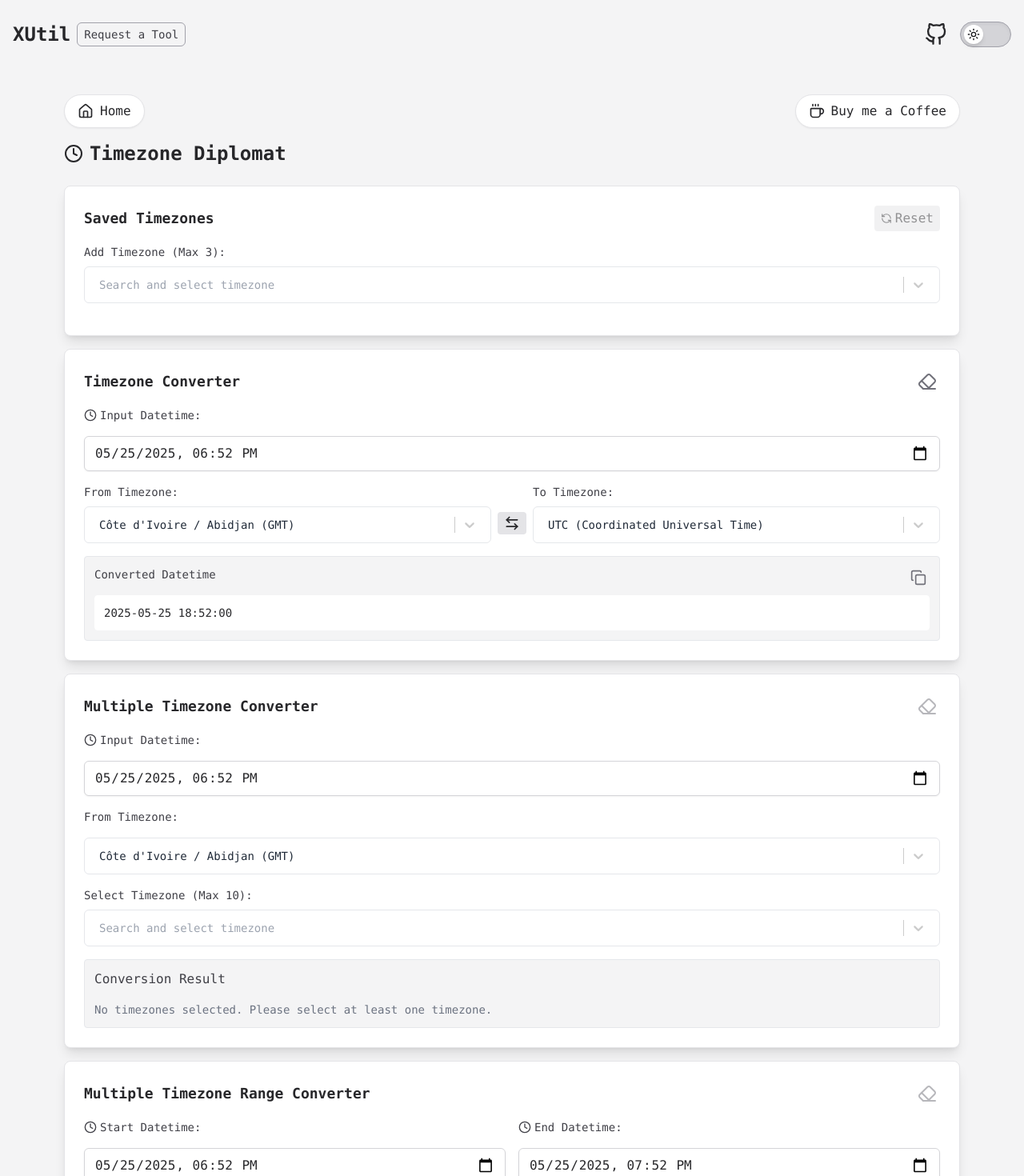
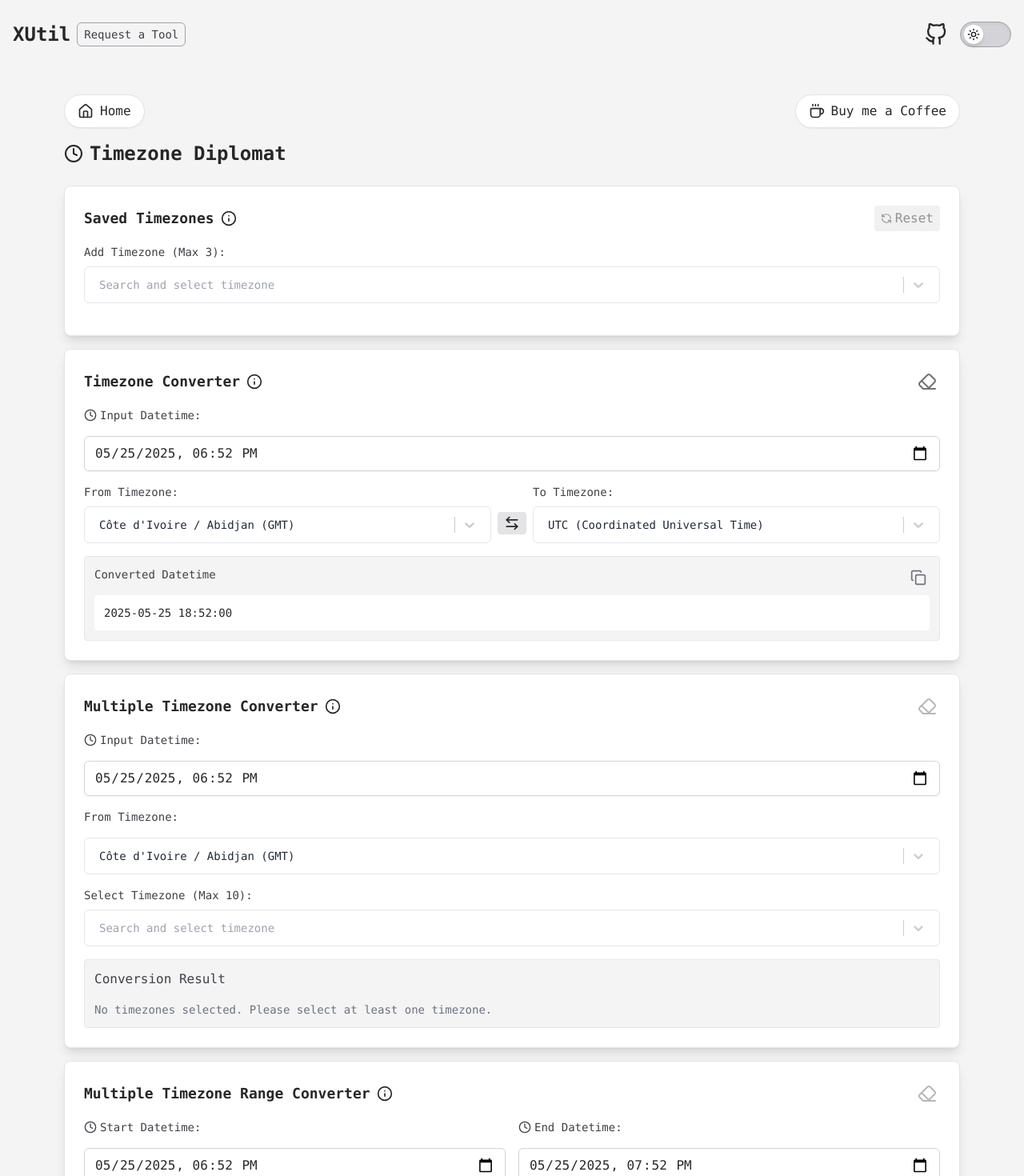
Before and after one commit to RohitPModani/xutil, a React (Vite) app: page /timezone in a window 1280 px wide. Shown: the top 1470 px of the page at 80% size. Built offline with nearby package versions, Linux system fonts and the light colour scheme.

Commit message:
Added info to timezone functionalities

```diff
--- a/src/pages/Converters/TimezoneConverter.tsx
+++ b/src/pages/Converters/TimezoneConverter.tsx
@@ -13,11 +13,55 @@ import seoDescriptions from '../../data/seoDescriptions';
 import { updateToolUsage } from '../../utils/toolUsage';
 import { CITY_TIMEZONES, TimezoneOption } from '../../data/cityTimezones';
 import { useMediaQuery } from '../../hooks/useMediaQuery';
-import { ArrowLeftRight, ArrowUpDown, Clock, RefreshCcw, Trash2 } from 'lucide-react';
+import { ArrowLeftRight, ArrowUpDown, Clock, Info, RefreshCcw, Trash2, X } from 'lucide-react';
+
+// InfoDialog component for displaying section information
+interface InfoDialogProps {
+  isOpen: boolean;
+  onClose: () => void;
+  title: string;
+  content: string;
+}
+
+const InfoDialog: React.FC<InfoDialogProps> = ({ isOpen, onClose, title, content }) => {
+  if (!isOpen) return null;
+
+  return (
+    <div
+      className="fixed inset-0 z-50 flex items-center justify-center bg-black bg-opacity-50"
+      role="dialog"
+      aria-labelledby="dialog-title"
+      aria-modal="true"
+      onClick={onClose}
+    >
+      <div
+        className="bg-white dark:bg-zinc-800 rounded-lg p-4 max-w-md w-full mx-4 shadow-lg relative flex flex-col"
+        onClick={(e) => e.stopPropagation()}
+      >
+        {/* Title and Close Button Row */}
+        <div className="flex items-center justify-between mb-2">
+          <h3 id="dialog-title" className="text-lg font-semibold">
+            {title}
+          </h3>
+          <button
+            onClick={onClose}
+            className="text-zinc-500 dark:text-zinc-400 hover:text-zinc-800 dark:hover:text-white focus:outline-none transition-colors"
+            aria-label="Close dialog"
+          >
+            <X className="w-5 h-5" aria-hidden="true" />
+          </button>
+        </div>
+
+        {/* Dialog Content */}
+        <p className="text-sm text-zinc-800 dark:text-zinc-200">{content}</p>
+      </div>
+    </div>
+  );
+
+};
 
 function TimezoneConverter() {
   const seo = seoDescriptions.timezone;
-  // Update state to use datetime-local format (YYYY-MM-DDTHH:mm)
   const [datetimeStr, setDatetimeStr] = useState(moment().format('YYYY-MM-DDTHH:mm'));
   const [fromZone, setFromZone] = useState<TimezoneOption | null>(null);
   const [toZone, setToZone] = useState<TimezoneOption | null>(null);
@@ -28,7 +72,7 @@ function TimezoneConverter() {
   const [isFromZoneDST, setIsFromZoneDST] = useState(false);
   const [isToZoneDST, setIsToZoneDST] = useState(false);
   const [savedTimezones, setSavedTimezones] = useState<TimezoneOption[]>([]);
-  const [currentTime, setCurrentTime] = useState(moment().format('YYYY-MM-DD HH:mm:ss')); // Keep for saved timezones
+  const [currentTime, setCurrentTime] = useState(moment().format('YYYY-MM-DD HH:mm:ss'));
   const [multiZoneDatetime, setMultiZoneDatetime] = useState(moment().format('YYYY-MM-DDTHH:mm'));
   const [selectedMultiZones, setSelectedMultiZones] = useState<TimezoneOption[]>([]);
   const [rangeStartDatetime, setRangeStartDatetime] = useState(moment().format('YYYY-MM-DDTHH:mm'));
@@ -36,12 +80,39 @@ function TimezoneConverter() {
   const [selectedRangeZones, setSelectedRangeZones] = useState<TimezoneOption[]>([]);
   const [multiZoneFromZone, setMultiZoneFromZone] = useState<TimezoneOption | null>(null);
   const [rangeZoneFromZone, setRangeZoneFromZone] = useState<TimezoneOption | null>(null);
+  const [isDialogOpen, setIsDialogOpen] = useState(false);
+  const [dialogTitle, setDialogTitle] = useState('');
+  const [dialogContent, setDialogContent] = useState('');
   const isMobile = useMediaQuery('(max-width: 640px)');
   const [isDark, setIsDark] = useState(() =>
     typeof document !== 'undefined' ? document.documentElement.classList.contains('dark') : false
   );
 
   const allTimezones = CITY_TIMEZONES.flatMap((group) => group.options);
+
+  // Info dialog content for each section
+  const sectionInfo = {
+    savedTimezones: {
+      title: 'Saved Timezones',
+      content:
+        'Keep track of up to three important timezones—like your remote team, travel destinations, or family abroad. Just pick a city from the dropdown to add it to your saved list. You’ll instantly see the live local time for each one. Need a reset? You can remove individual timezones using the trash icon or clear all with the "Reset" button. These timezones are saved in your browser so they’re always ready when you come back.',
+    },
+    timezoneConverter: {
+      title: 'Timezone Converter',
+      content:
+        'Quickly convert any date and time from one timezone to another. Just enter the date and time, pick a "From" timezone and a "To" timezone, and get the accurate result—DST (Daylight Saving Time) handled automatically. You can even swap the timezones with a click to reverse the conversion. It’s perfect for scheduling meetings across countries or checking what time it’ll be somewhere else.',
+    },
+    multipleTimezoneConverter: {
+      title: 'Multiple Timezone Converter',
+      content:
+        'Convert a single date and time across up to ten timezones at once. Select your base timezone, pick multiple others to compare, and get all their local times in one place. This is super handy for global teams, international events, or simply syncing across time zones. You can copy all results in one click or reset to start over.',
+    },
+    multipleTimezoneRangeConverter: {
+      title: 'Multiple Timezone Range Converter',
+      content:
+        'Plan a time range (like a meeting or event window) across multiple timezones. Set a start and end time, choose your base timezone, and add up to ten others to see how the full time range translates. It’s ideal for scheduling events that span time, like webinars or project sprints, and ensures everyone knows their local time slot. You can copy the results or clear everything with ease.',
+    },
+  };
 
   // Load saved timezones
   useEffect(() => {
@@ -341,12 +412,18 @@ function TimezoneConverter() {
     return acc;
   }, {} as Record<string, { start: string; end: string }>);
 
+  // Handle info icon click
+  const handleInfoClick = (section: keyof typeof sectionInfo) => {
+      setDialogTitle(sectionInfo[section].title);
+      setDialogContent(sectionInfo[section].content);
+      setIsDialogOpen(true);
+  };
+
   // Custom filter and styles for react-select
   const filterOption = ({ label }: TimezoneOption, input: string): boolean => {
     return input ? label.toLowerCase().includes(input.toLowerCase()) : true;
   };
 
-  // Custom styles for react-select
   const customSelectStyles = {
     control: (provided: any, state: any) => ({
       ...provided,
@@ -419,10 +496,27 @@ function TimezoneConverter() {
           <Clock className="mr-2" size={24} /> {seo.title}
         </h2>
 
-        {/* Saved Timezones Section  */}
+        {/* Info Dialog */}
+        <InfoDialog
+          isOpen={isDialogOpen}
+          onClose={() => setIsDialogOpen(false)}
+          title={dialogTitle}
+          content={dialogContent}
+        />
+
+        {/* Saved Timezones Section */}
         <SectionCard className="mb-4">
           <div className="flex items-center justify-between mb-4">
-            <h3 className="text-lg font-semibold">Saved Timezones</h3>
+            <div className='flex items-center gap-2'>
+              <h3 className="text-lg font-semibold">Saved Timezones</h3>
+              <button
+                onClick={() => handleInfoClick('savedTimezones')}
+                aria-label="Information about Saved Timezones section"
+                title="Learn more about Saved Timezones"
+              >
+                <Info className='w-5 h-5' />
+              </button>
+            </div>
             <button
               onClick={handleClearSavedTimezones}
               disabled={savedTimezones.length === 0}
@@ -479,7 +573,16 @@ function TimezoneConverter() {
         {/* Timezone Converter Section */}
         <SectionCard className="mb-4">
           <div className="flex items-center justify-between mb-4">
-            <h3 className="text-lg font-semibold">Timezone Converter</h3>
+            <div className='flex items-center gap-2'>
+              <h3 className="text-lg font-semibold">Timezone Converter</h3>
+              <button
+                onClick={() => handleInfoClick('timezoneConverter')}
+                aria-label="Information about Timezone Converter section"
+                title="Learn more about Timezone Converter"
+              >
+                <Info className='w-5 h-5' />
+              </button>
+            </div>
             <ClearButton
               onClick={handleClear}
               disabled={!datetimeStr && !convertedDatetime && !error}
@@ -575,7 +678,16 @@ function TimezoneConverter() {
         {/* Multiple Timezone Converter Section */}
         <SectionCard className="mb-4">
           <div className="flex items-center justify-between mb-4">
-            <h3 className="text-lg font-semibold">Multiple Timezone Converter</h3>
+            <div className='flex items-center gap-2'>
+              <h3 className="text-lg font-semibold">Multiple Timezone Converter</h3>
+              <button
+                onClick={() => handleInfoClick('multipleTimezoneConverter')}
+                aria-label="Information about Multiple Timezone Converter section"
+                title="Learn more about Multiple Timezone Converter"
+              >
+                <Info className='w-5 h-5' />
+              </button>
+            </div>
             <ClearButton
               onClick={handleClearMultiZones}
               disabled={selectedMultiZones.length === 0}
@@ -674,7 +786,16 @@ function TimezoneConverter() {
         {/* Multiple Timezone Range Converter Section */}
         <SectionCard className="mb-4">
           <div className="flex items-center justify-between mb-4">
-            <h3 className="text-lg font-semibold">Multiple Timezone Range Converter</h3>
+            <div className='flex items-center gap-2'>
+              <h3 className="text-lg font-semibold">Multiple Timezone Range Converter</h3>
+              <button
+                onClick={() => handleInfoClick('multipleTimezoneRangeConverter')}
+                aria-label="Information about Multiple Timezone Range Converter section"
+                title="Learn more about Multiple Timezone Range Converter"
+              >
+                <Info className='w-5 h-5' />
+              </button>
+            </div>
             <ClearButton
               onClick={handleClearRangeZones}
               disabled={selectedRangeZones.length === 0}
```
